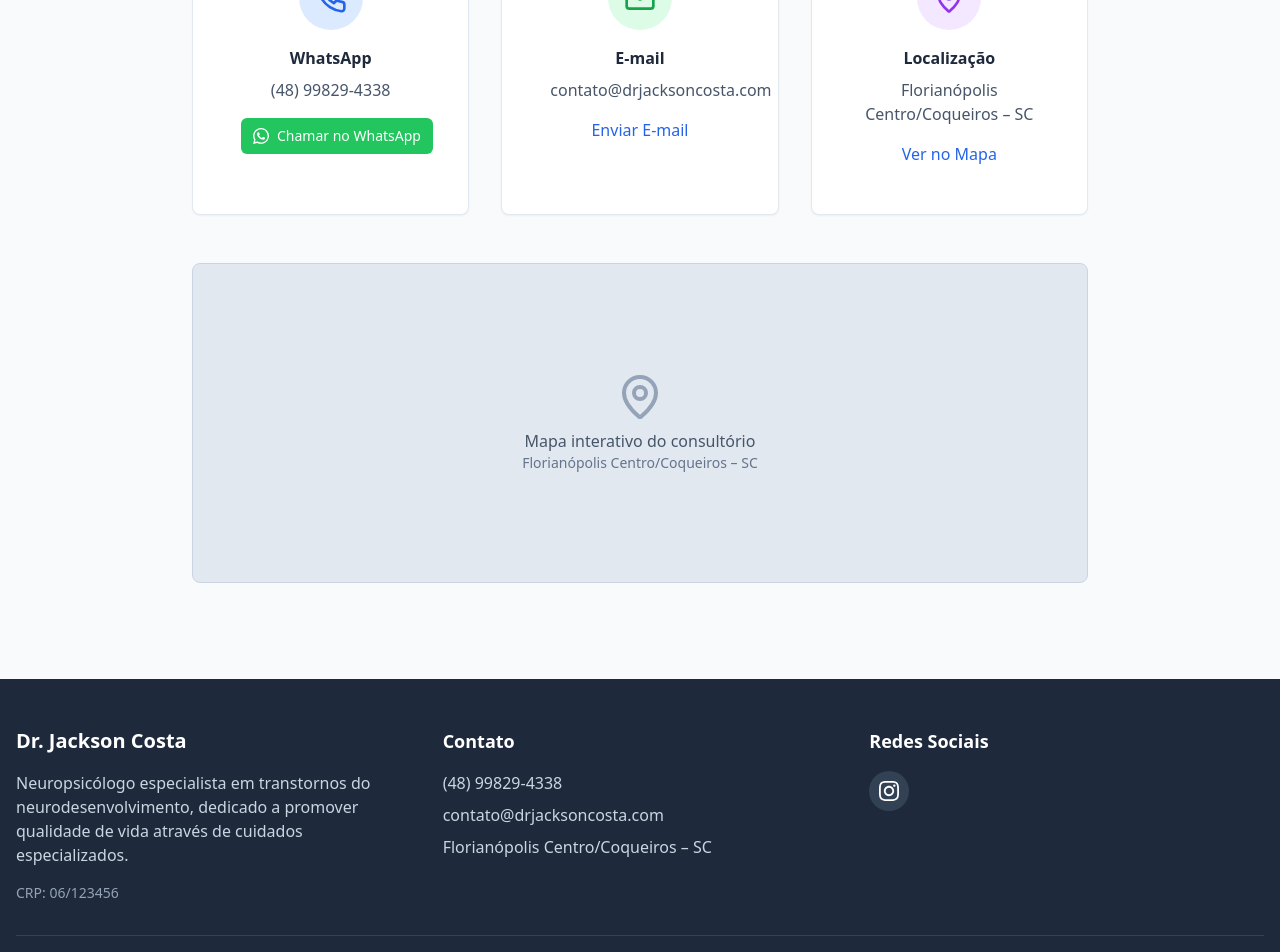
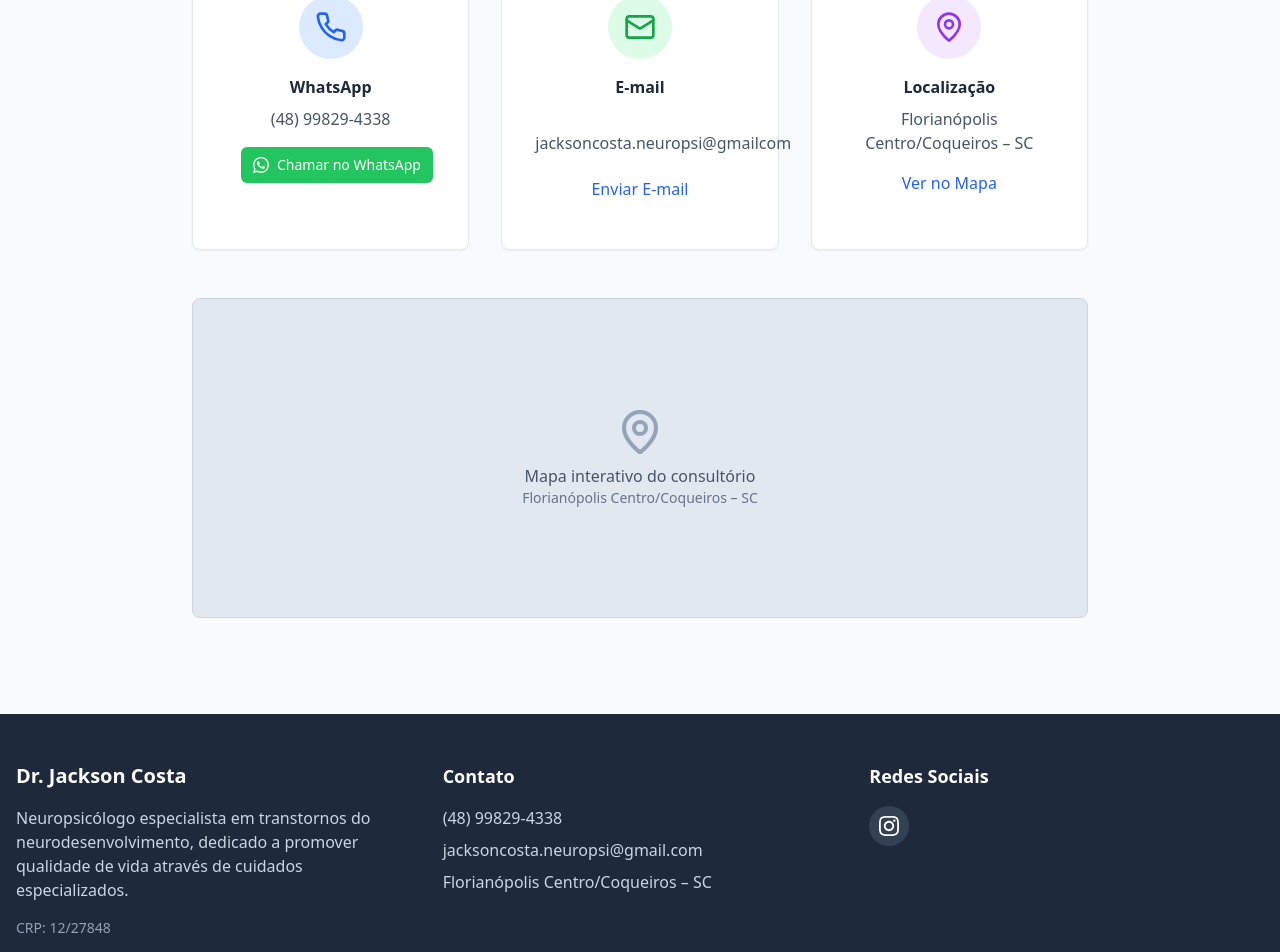
Before and after one commit to vagner-baggio/neuro-mind-web-site, a React (Vite) app: page / in a window 1280 px wide. Shown: the part 2460-3412 px from the top of the page. Built offline with nearby package versions, Linux system fonts and the light colour scheme.

Commit message:
Visual edit in Lovable
Edited UI in Lovable

```diff
--- a/src/components/ContactSection.tsx
+++ b/src/components/ContactSection.tsx
@@ -1,11 +1,8 @@
-
 import { Phone, Mail, MapPin } from "lucide-react";
 import { Card, CardContent } from "@/components/ui/card";
 import { WhatsAppButton } from "./WhatsAppButton";
-
 export const ContactSection = () => {
-  return (
-    <section id="contato" className="py-16 lg:py-24 bg-slate-50">
+  return <section id="contato" className="py-16 lg:py-24 bg-slate-50">
       <div className="container mx-auto px-4">
         <h2 className="text-3xl lg:text-4xl font-bold text-center mb-4 text-slate-800">
           Agende sua consulta
@@ -22,26 +19,18 @@ export const ContactSection = () => {
               </div>
               <h3 className="font-semibold mb-2 text-slate-800">WhatsApp</h3>
               <p className="text-slate-600 mb-4">(48) 99829-4338</p>
-              <WhatsAppButton
-                phoneNumber="5548998294338"
-                message="Olá Dr. Jackson! Gostaria de agendar uma consulta."
-                text="Chamar no WhatsApp"
-                size="sm"
-              />
+              <WhatsAppButton phoneNumber="5548998294338" message="Olá Dr. Jackson! Gostaria de agendar uma consulta." text="Chamar no WhatsApp" size="sm" />
             </CardContent>
           </Card>
 
           <Card className="text-center p-6 hover:shadow-lg transition-shadow border-slate-200 hover:border-blue-300">
-            <CardContent className="pt-6">
+            <CardContent className="pt-6 px-[9px]">
               <div className="w-16 h-16 bg-green-100 rounded-full flex items-center justify-center mx-auto mb-4">
                 <Mail className="w-8 h-8 text-green-600" />
               </div>
               <h3 className="font-semibold mb-2 text-slate-800">E-mail</h3>
-              <p className="text-slate-600 mb-4">contato@drjacksoncosta.com</p>
-              <a
-                href="mailto:contato@drjacksoncosta.com"
-                className="inline-flex items-center text-blue-600 hover:text-blue-700 font-medium transition-colors"
-              >
+              <p className="text-slate-600 mb-4 mx-0 my-[26px] py-[6px] px-0">jacksoncosta.neuropsi@gmailcom</p>
+              <a href="mailto:contato@drjacksoncosta.com" className="inline-flex items-center text-blue-600 hover:text-blue-700 font-medium transition-colors">
                 Enviar E-mail
               </a>
             </CardContent>
@@ -54,12 +43,7 @@ export const ContactSection = () => {
               </div>
               <h3 className="font-semibold mb-2 text-slate-800">Localização</h3>
               <p className="text-slate-600 mb-4">Florianópolis Centro/Coqueiros – SC</p>
-              <a
-                href="https://maps.google.com/search/Florianópolis+Centro+Coqueiros"
-                target="_blank"
-                rel="noopener noreferrer"
-                className="inline-flex items-center text-blue-600 hover:text-blue-700 font-medium transition-colors"
-              >
+              <a href="https://maps.google.com/search/Florianópolis+Centro+Coqueiros" target="_blank" rel="noopener noreferrer" className="inline-flex items-center text-blue-600 hover:text-blue-700 font-medium transition-colors">
                 Ver no Mapa
               </a>
             </CardContent>
@@ -77,6 +61,5 @@ export const ContactSection = () => {
           </div>
         </div>
       </div>
-    </section>
-  );
+    </section>;
 };
--- a/src/components/Footer.tsx
+++ b/src/components/Footer.tsx
@@ -1,4 +1,3 @@
-
 export const Footer = () => {
   const currentYear = new Date().getFullYear();
   return <footer className="bg-slate-800 text-white py-12">
@@ -10,16 +9,14 @@ export const Footer = () => {
               Neuropsicólogo especialista em transtornos do neurodesenvolvimento,
               dedicado a promover qualidade de vida através de cuidados especializados.
             </p>
-            <p className="text-slate-400 text-sm">
-              CRP: 06/123456
-            </p>
+            <p className="text-slate-400 text-sm">CRP: 12/27848</p>
           </div>
 
           <div>
             <h4 className="text-lg font-semibold mb-4">Contato</h4>
             <div className="space-y-2 text-slate-300">
               <p>(48) 99829-4338</p>
-              <p>contato@drjacksoncosta.com</p>
+              <p>jacksoncosta.neuropsi@gmail.com</p>
               <p>Florianópolis Centro/Coqueiros – SC</p>
             </div>
           </div>
--- a/src/pages/Index.tsx
+++ b/src/pages/Index.tsx
@@ -60,12 +60,7 @@ CRP12/27848</h1>
                 Análise do Comportamento Aplicada ao Transtorno do Espectro Autista (TEA), mestre em
                 transtornos do neurodesenvolvimento, mestrando em transtorno do espectro do autismo pela ISEP Espanha.
               </p>
-              <p className="text-lg leading-relaxed mb-6">
-                Atende pacientes de todas as idades, com um olhar atento e acolhedor para a neurodiversidade,
-                tanto na infância quanto na vida adulta. Com expertise e vivência pessoal como TEA nível 1,
-                dedica-se a promover o desenvolvimento saudável de crianças neurodiversas, garantindo que tenham
-                acesso aos apoios necessários para seu crescimento.
-              </p>
+              <p className="text-lg leading-relaxed mb-6">Atende pacientes de todas as idades, com um olhar atento e acolhedor para a neurodiversidade, tanto na infância quanto na vida adulta. Com expertise e vivência pessoal como TEA nível 1, dedica-se a promover o desenvolvimento saudável de crianças neurodiversas, garantindo que tenham acesso aos apoios necessários para seu crescimento. Faz Avaliação Psicológica para procedimentos Pré Cirúrgicos como Bariátrica e Contracepção Definitiva, entre outros.</p>
               <p className="text-lg leading-relaxed mb-6">
                 É também palestrante, compartilhando seu conhecimento sobre neurodiversidade e orientando pais,
                 professores e instituições de ensino sobre a importância de um olhar inclusivo e informado em
```
